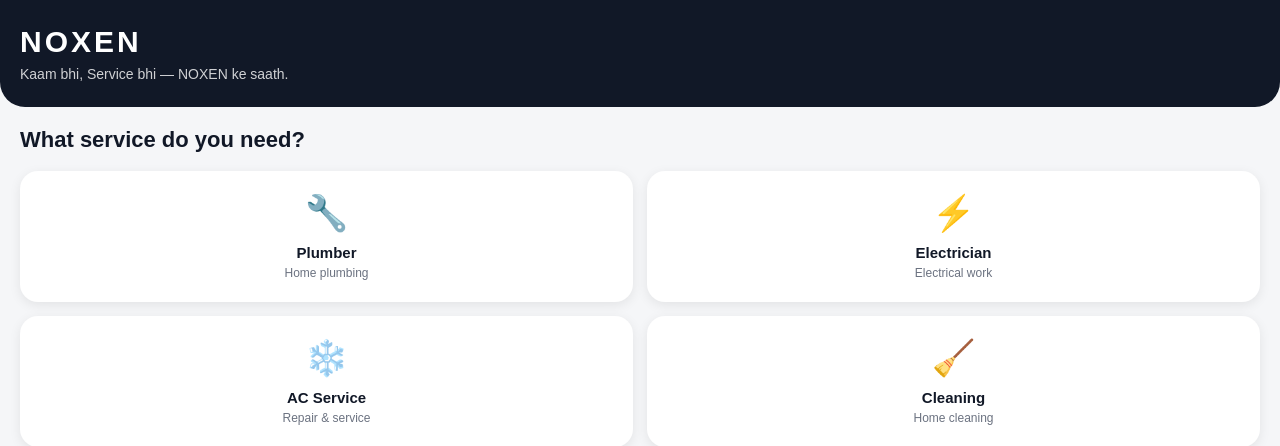
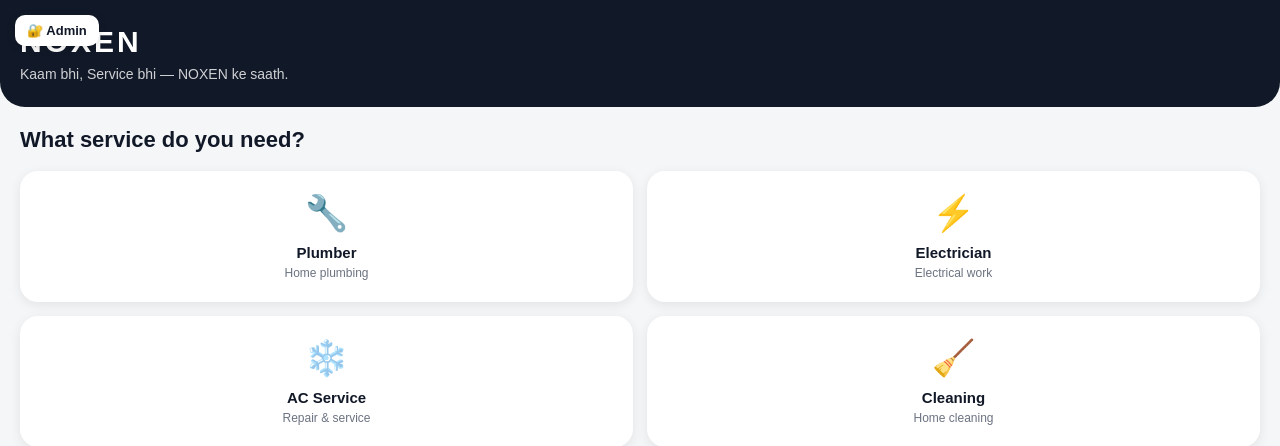
Before and after one commit to sknafish807-rgb/noxen-app, a Flask app: page / in a window 1280 px wide. Shown: the top 446 px of the page. Run offline with Flask 3, Linux system fonts and the light colour scheme.

Commit message:
Add admin button and database schema

```diff
--- a/templates/index.html
+++ b/templates/index.html
@@ -108,6 +108,7 @@
 </head>
 
 <body>
+<a href="/admin/login" style="position:absolute;top:15px;left:15px;background:white;color:#111827;padding:8px 12px;border-radius:10px;text-decoration:none;font-weight:bold;font-size:13px;box-shadow:0 2px 8px rgba(0,0,0,0.15);">🔐 Admin</a>
 
     <div class="header">
         <div class="logo">NOXEN</div>
```
